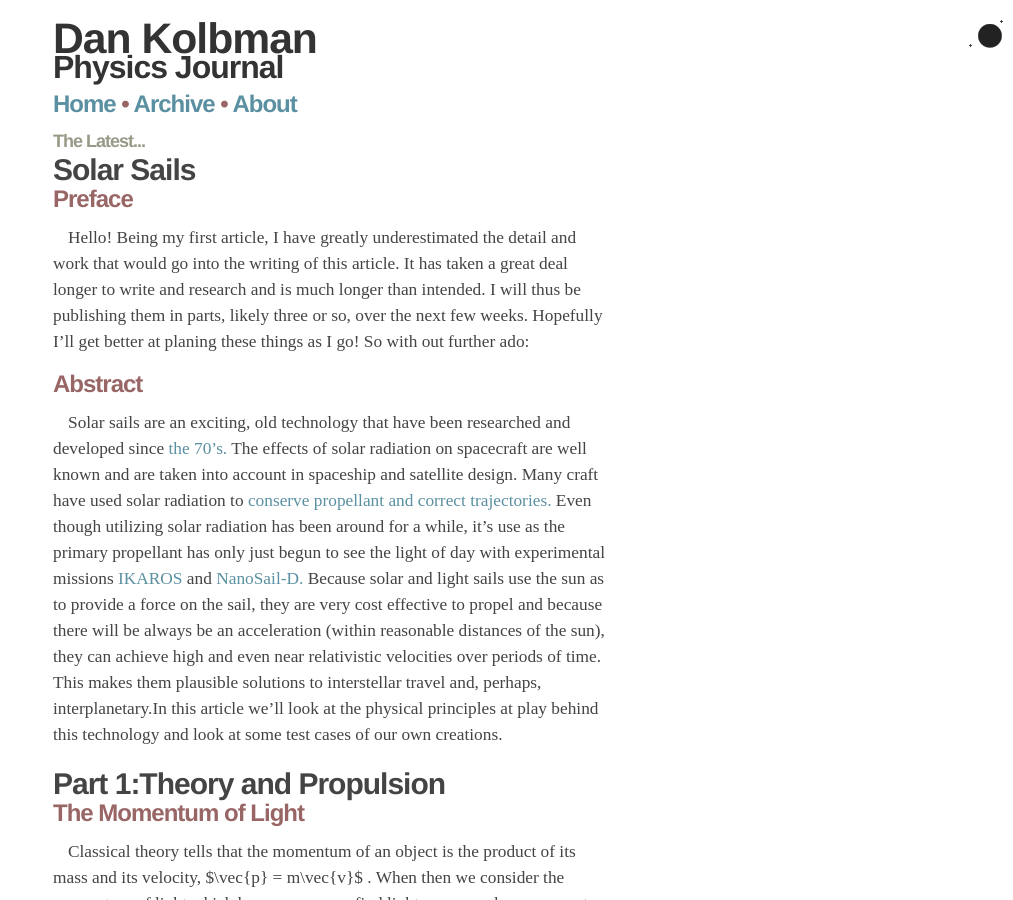
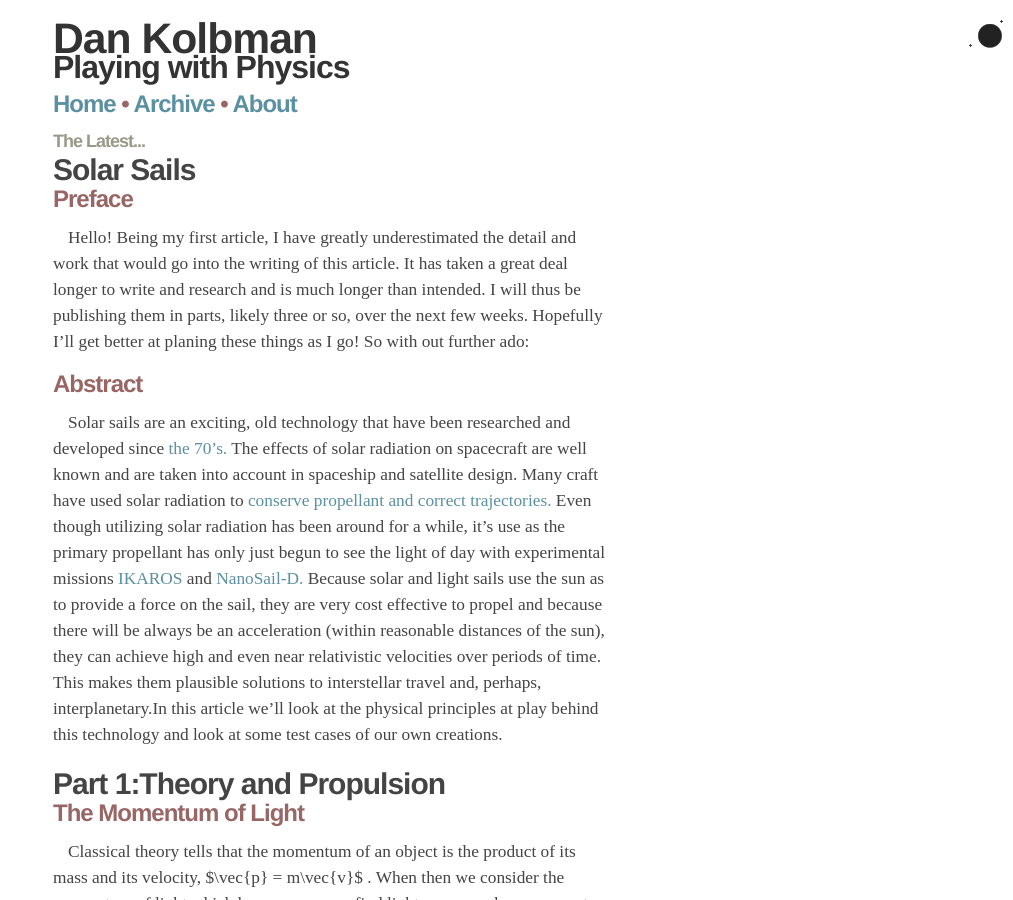
Before and after one commit to dankolbman/dankolbman.com, a Jekyll site: the page built from index.html, in a window 1280 px wide and 900 px high. Shown: the whole window, without its empty margins (267-1280 px from the left). Built offline with Jekyll 4.4.1, drawn with Linux system fonts in a browser that asks for light colours; Markdown is read by kramdown in place of the engine named in the settings.

Commit message:
title changes

```diff
--- a/_layouts/default.html
+++ b/_layouts/default.html
@@ -28,7 +28,7 @@
        Dan Kolbman
       </h1>
       <h2 id="subtitle">
-	 Physics Journal
+       Playing with Physics
       </h2>
       <h2 id="navigation">
 	<a href="/index.html" title="Home">Home</a>
--- a/index.html
+++ b/index.html
@@ -1,6 +1,6 @@
 ---
 layout: default
-title: A Lab Book
+title: Playing with Physics
 ---
 <h3 id="intro">The Latest...</h2>
 {% for post in site.posts limit:5 %}
```
